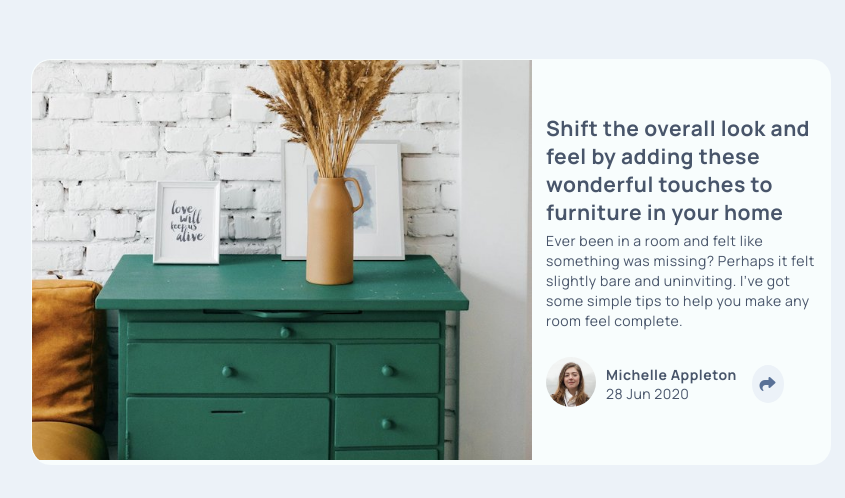
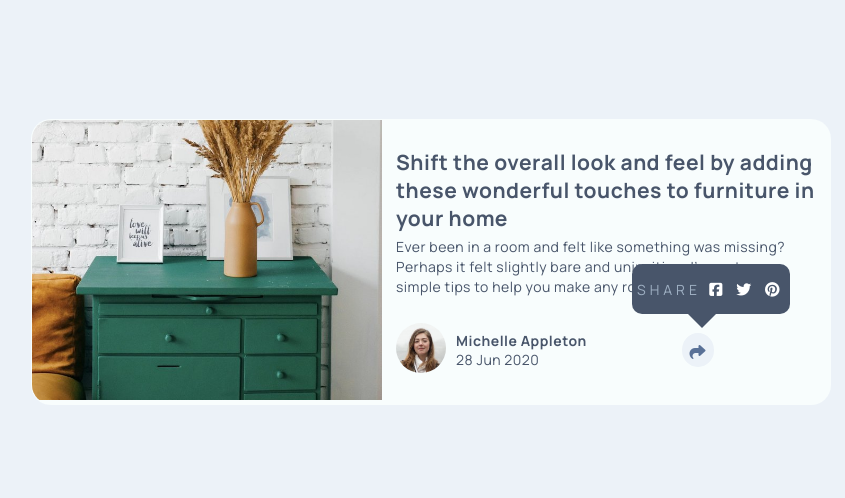
Before and after one commit to leo-hailey/article-preview-component-master-main-main, a plain HTML site: page index.html in a window 1280 px wide. Shown: the part 138-636 px from the top of the page, without its empty margins (209-1054 px from the left). Drawn offline with Linux system fonts and the light colour scheme.

Commit message:
almost done

```diff
--- a/styles.css
+++ b/styles.css
@@ -65,8 +65,8 @@ main {
 
 
 .image img {
-    width: auto;
-    height: 400px;
+    width: 350px;
+    height: auto;
 }
 
 .credit-image img{
@@ -90,13 +90,10 @@ main {
     background-color: var(--light-grayish-blue);
     border-radius: 50%;
     cursor: pointer;
-    color: #597197
+    color: #597197;
+    max-height: 34px;
 }
 
-.share-button:active {
-    background-color: var(--desaturated-dark-blue);
-
-}
 
 .share-menu{
     background-color: var(--very-dark-grayish-blue);
@@ -114,21 +111,93 @@ main {
     display: grid;
 }
 
-/* .share-button .fa-solid .fa-share:active{
-    color: #fff;
-} */
+.share-menu-button{
+    font-size: 1rem;
+    padding: 9px;
+    margin-left: auto;
+    margin-right: 1rem;
+    margin-top: 1.10rem;
+    background-color: var(--desaturated-dark-blue);
+    border-radius: 50%;
+    max-height: 34px;
+}
+
+.share-menu .social-media {
+    text-align: center;
+    align-content: center;
+
+}
+.share-menu .social-media span {
+    color: var(--grayish-blue);
+    letter-spacing: 4px;
+}
+
+.share-menu .social-media i {
+    font-size: 20px;
+    padding: 0 5px ;
+}
 
 @media  screen and (max-width: 500px) {
+
     .card-container{
         flex-direction: column;
         max-width: 80%;
         height: auto;
+    }
+    .image img {
+        max-height: 300px;
     }
 
     .share-button {
         position: relative;
         left: 1.75rem;
     }
+    .share-menu {
+        position: absolute;
+        bottom: 0;
+        left: 0;
+        width: 100%;
+    }
 
 
 }
+
+@media screen and (min-width: 501px) {
+    .credits {
+        width: 350px;
+        grid-template-columns: 1fr 4fr 1fr;
+    }
+
+    .share-menu {
+
+        display: grid;
+        height: 50px;
+        padding: 5px;
+        border-radius: 10px;
+        position: absolute;
+        bottom: 90px;
+        left: 600px;
+        grid-template-columns: 1fr;
+    }
+
+    .share-menu-button {
+        display: none;
+    }
+
+    .share-menu::before {
+        border-top: 15px solid #48556a;
+        border-bottom: 15px solid transparent;
+        border-left: 15px solid transparent;
+        border-right: 15px solid transparent;
+        content: '';
+        position: absolute;
+        width: 0;
+        top: 49px;
+        left: 55px;
+    }
+
+    .share-menu .social-media i {
+        font-size: 15px;
+        padding: 0 5px ;
+    }
+}
```
